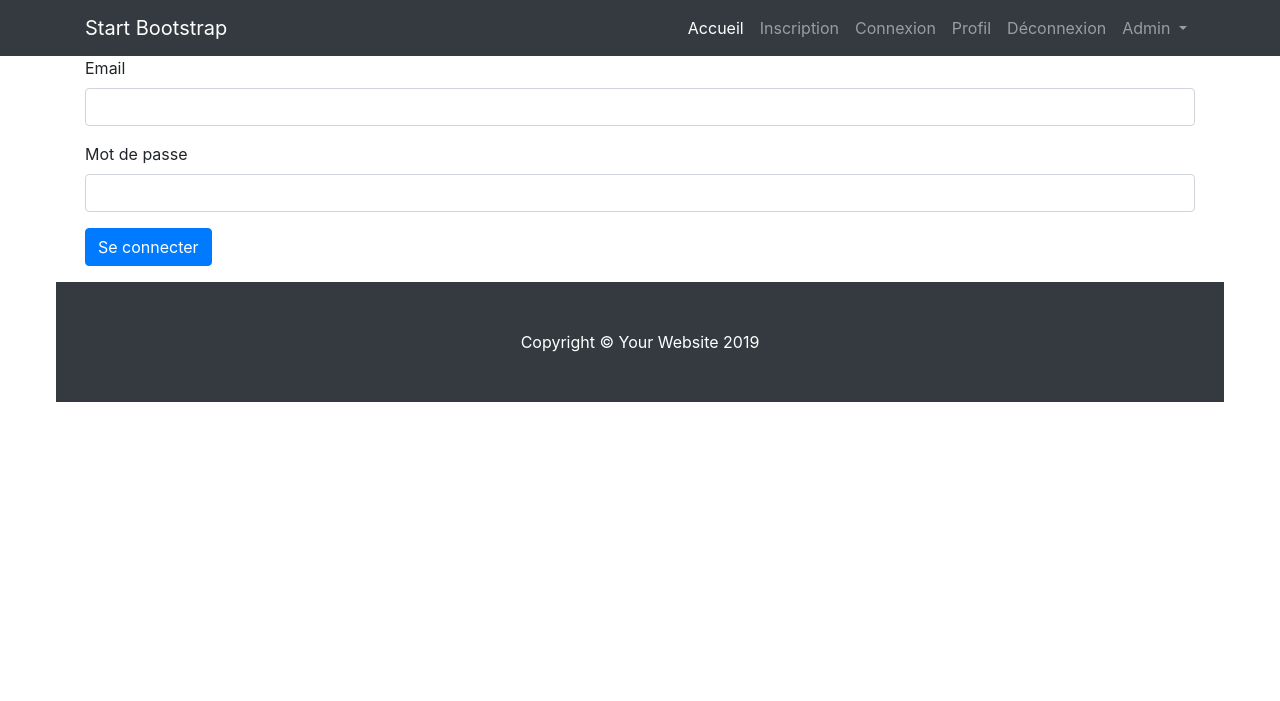
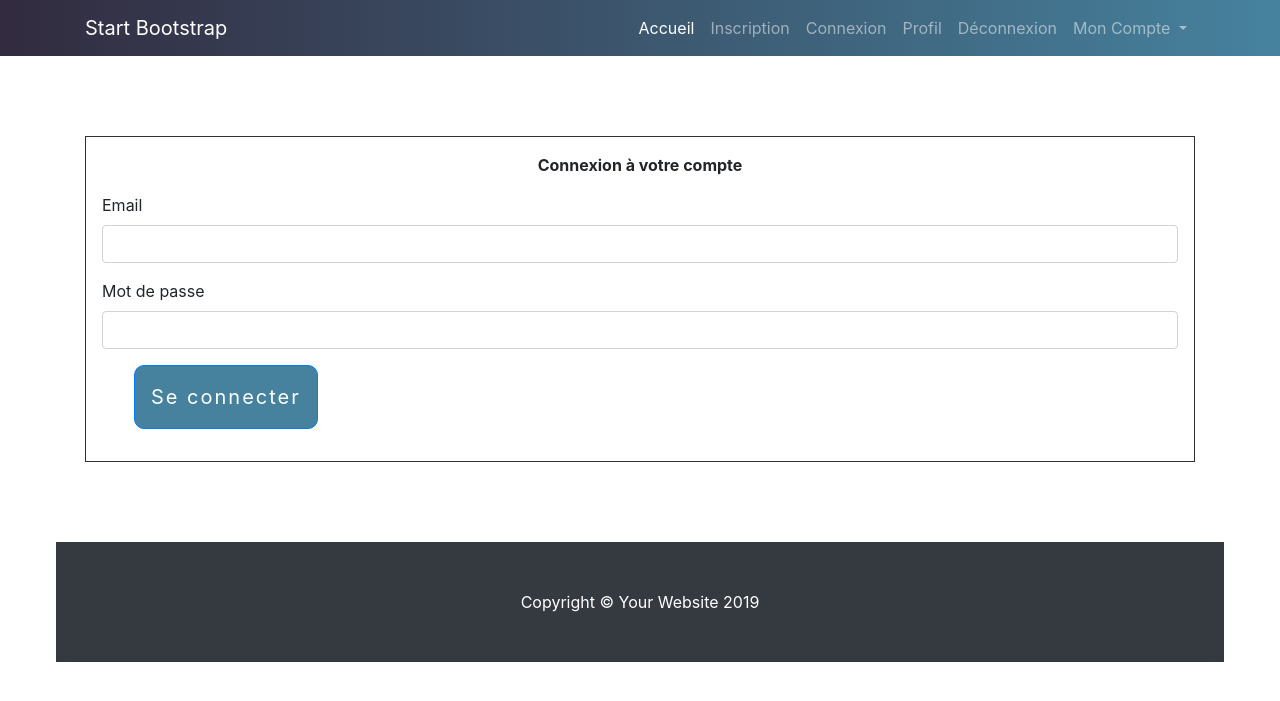
Before and after one commit to Regliss/Challenge48h, a Symfony app: template templates/user/login.html.twig in a window 1280 px wide. Shown: the top 701 px of the page. Run offline with Twig, Linux system fonts and the light colour scheme; the template is opened without the code that fills it, so the values that code supplies are empty; some libraries are stand-ins or nearby versions.

Commit message:
style_login

```diff
--- /dev/null
+++ b/public/css/style.css
@@ -0,0 +1,34 @@
+#header{
+    background: linear-gradient(to right, rgb(50, 43, 63) , #46829e);
+}
+
+/* Page Login */
+
+.container_login{
+    border: 1px rgb(49, 49, 49) solid;
+    margin: 5rem auto;
+    padding: 1rem;
+}
+
+.block_title_login{
+    text-align: center;
+    font-weight: bold;
+}
+
+#btn_login{
+    padding: 1rem;
+    letter-spacing: 2px;
+    background-color: #46829e;
+    color: white;
+    border-radius: 10px;
+    font-size: 20px;
+    margin: auto 2rem;
+}
+
+#btn_login:hover{
+    background-color: white;
+    color: #46829e;
+    transition: 0.8s;
+    border: 2px #46829e solid;
+    box-shadow: 10px 5px 5px #46829e ;
+}
--- a/templates/base.html.twig
+++ b/templates/base.html.twig
@@ -12,8 +12,12 @@
 
   <!-- Bootstrap core CSS -->
     <link rel="stylesheet" href="https://stackpath.bootstrapcdn.com/bootstrap/4.3.1/css/bootstrap.min.css" integrity="sha384-ggOyR0iXCbMQv3Xipma34MD+dH/1fQ784/j6cY/iJTQUOhcWr7x9JvoRxT2MZw1T" crossorigin="anonymous">
+    <link rel="stylesheet" href="/css/style.css">
 
     <style>
+        *{
+            margin: 0px;
+        }
         body{
             padding: 56px;
         }
@@ -26,7 +30,7 @@
 <body>
 
   <!-- Navigation -->
-  <nav class="navbar navbar-expand-lg navbar-dark bg-dark fixed-top">
+  <nav class="navbar navbar-expand-lg navbar-dark bg-dark fixed-top" id="header">
     <div class="container">
       <a class="navbar-brand" href="{{ path('index') }}">Start Bootstrap</a>
       <button class="navbar-toggler" type="button" data-toggle="collapse" data-target="#navbarResponsive" aria-controls="navbarResponsive" aria-expanded="false" aria-label="Toggle navigation">
@@ -52,13 +56,13 @@
             <a class="nav-link" href="{{  path('logout') }}">Déconnexion</a>
           <li class="nav-item dropdown">
         <a class="nav-link dropdown-toggle" href="#" id="navbarDropdown" role="button" data-toggle="dropdown" aria-haspopup="true" aria-expanded="false">
-          Admin
+          Mon Compte
         </a>
         <div class="dropdown-menu" aria-labelledby="navbarDropdown">
-          <a class="dropdown-item" href="#">Les Posts</a>
-          <a class="dropdown-item" href="#">Les Users</a>
+          <a class="dropdown-item" href="{{  path('profil') }}">Profil</a>
+          <a class="dropdown-item" href="{{  path('login') }}">Connexion</a>
           <div class="dropdown-divider"></div>
-          <a class="dropdown-item" href="#">Les Comments</a>
+          <a class="dropdown-item" href="{{  path('logout') }}">Deconnexion </a>
         </div>
       </li>
         </ul>
--- a/templates/user/login.html.twig
+++ b/templates/user/login.html.twig
@@ -2,6 +2,12 @@
 
 
 {% block content %}
+
+    <section class="container_login">
+
+        <div class="block_title_login">
+            <p> Connexion à votre compte </p>
+        </div>
 
         <form method="post" action="{{ path('login_check') }}">
 
@@ -15,11 +21,10 @@
                 <input type="password" class="form-control" name="_password" />
             </div>
             <div class="form-group">
-        <input type="submit" value="Se connecter" class="btn btn-primary"/>
+                <input type="submit" value="Se connecter" class="btn btn-primary" id="btn_login"/>
             </div>
 
         </form>
-
-
+    </section>
 
 {% endblock %}
--- /dev/null
+++ b/templates/user/profil.html.twig
@@ -0,0 +1,5 @@
+{% extends 'base.html.twig' %}
+
+{% block content %}
+
+{% endblock %}
```
Also changed, not shown: public/js/main.js (added), 1 other file. Lines whose indentation alone changed are shown as unchanged.
